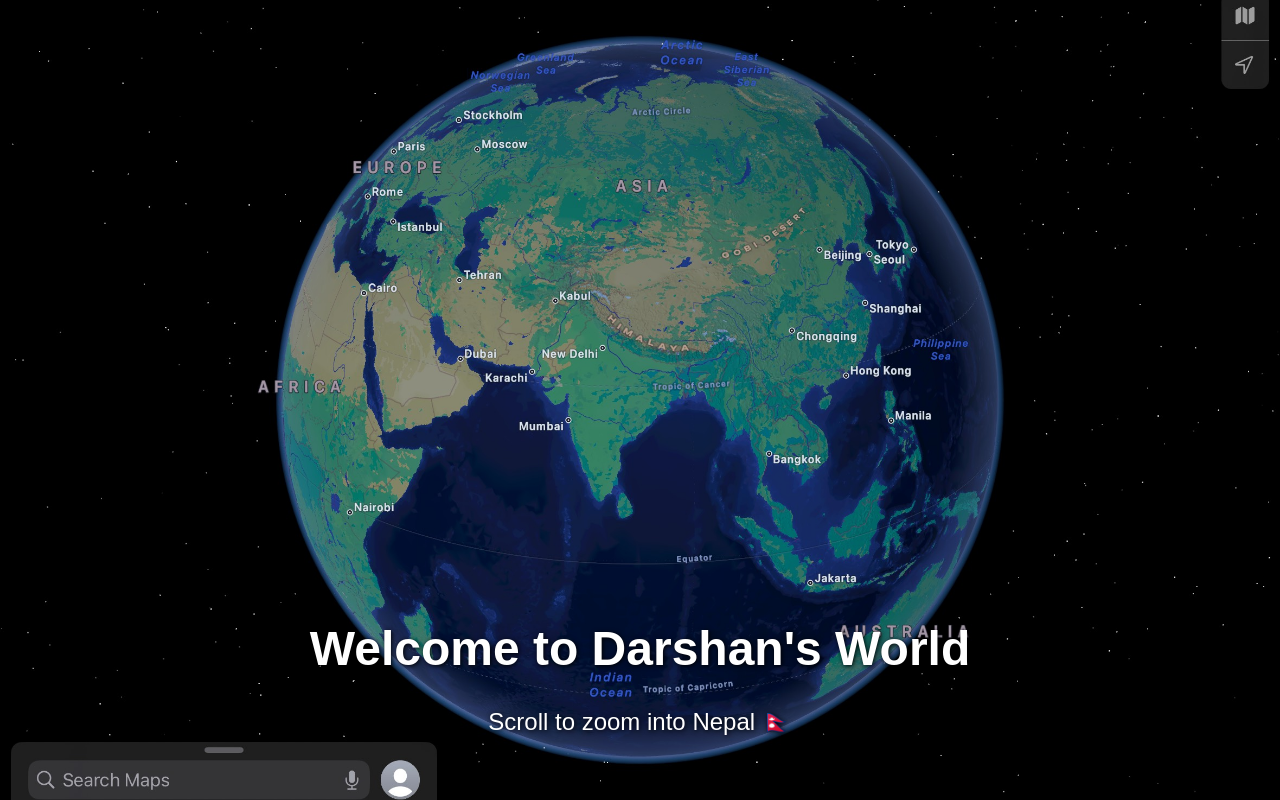
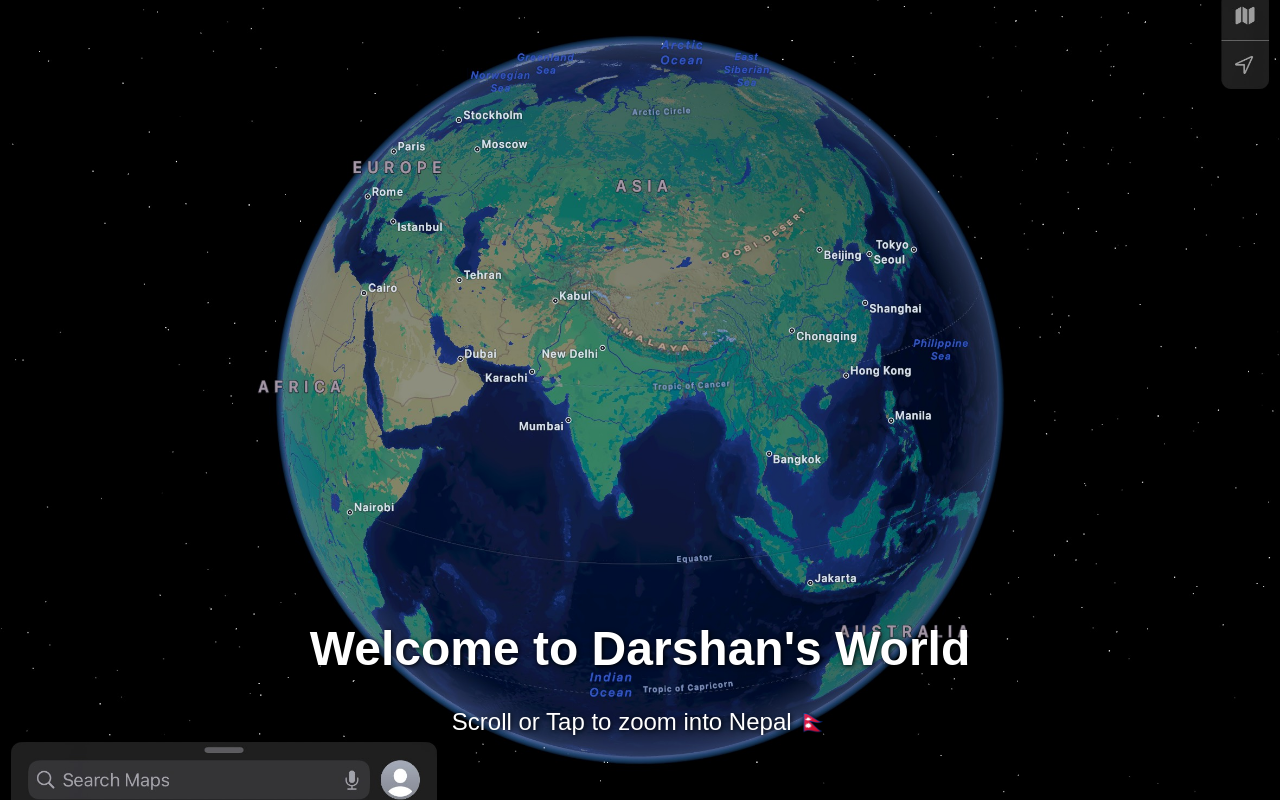
Before and after one commit to DarshanBabuShrestha/portfolio, a plain HTML site: page index.html in a window 1280 px wide. Drawn offline with Linux system fonts and the light colour scheme.

Commit message:
Update index.html

```diff
--- a/index.html
+++ b/index.html
@@ -28,7 +28,7 @@
     <!-- Welcome text -->
     <div class="overlay-text" id="textBlock">
       <h1>Welcome to Darshan's World</h1>
-      <p>Scroll to zoom into Nepal 🇳🇵</p>
+      <p>Scroll or Tap to zoom into Nepal 🇳🇵</p>
     </div>
   </div>
 
```
